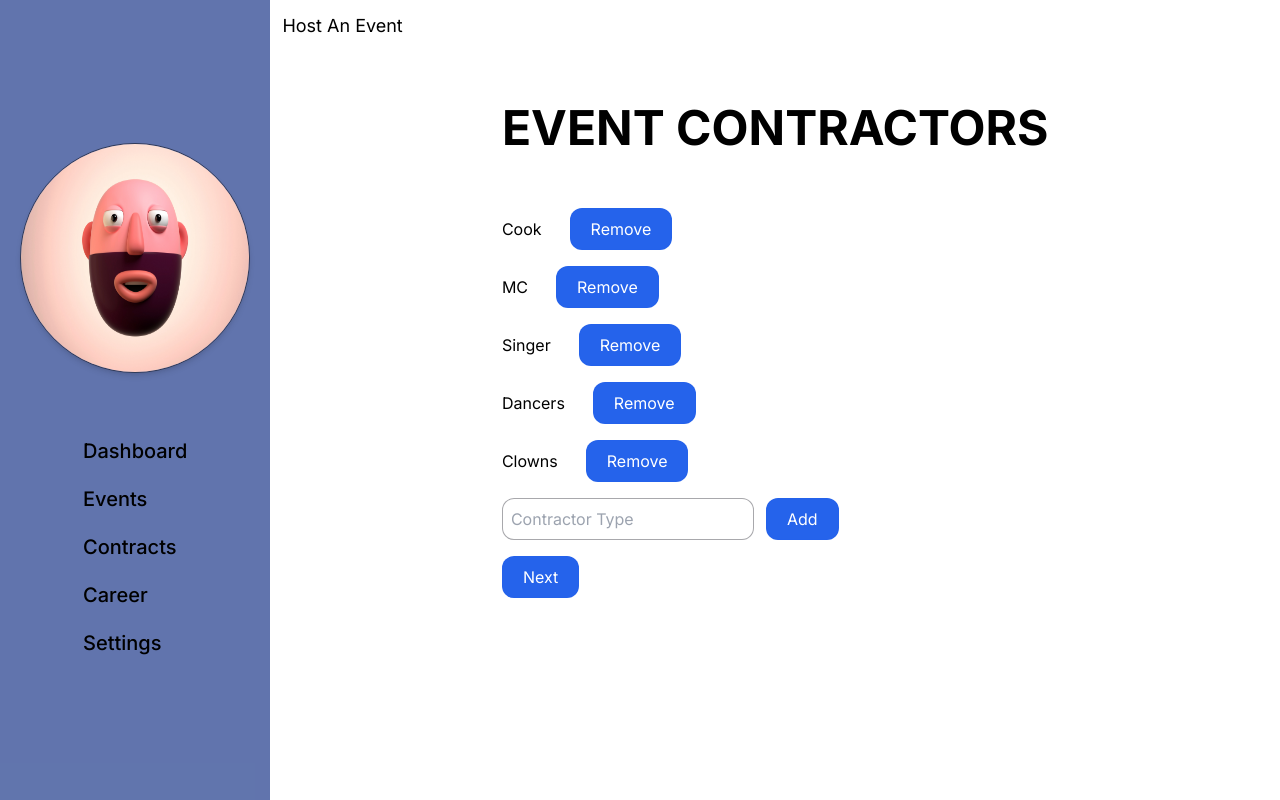
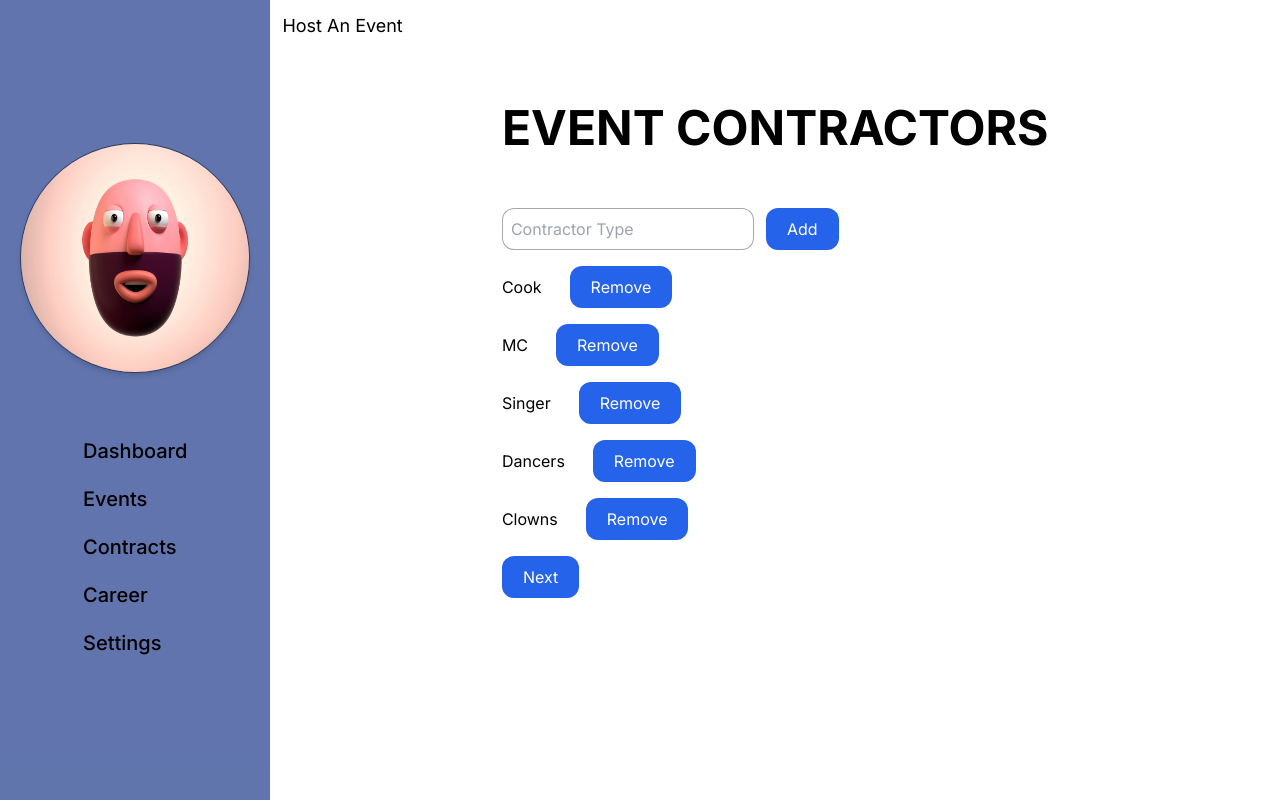
Before and after one commit to mmesomasaint/jointt, a Next.js app: page /dashboard/events/host in a window 1280 px wide. Built offline with nearby package versions, Linux system fonts and the light colour scheme; no server answers.

Commit message:
Fix: Move add input to top

```diff
--- a/app/dashboard/events/host/page.tsx
+++ b/app/dashboard/events/host/page.tsx
@@ -116,14 +116,6 @@ function ChooseContractorTypes({
       <Text size='BOLD' className='text-center mb-10'>
         EVENT CONTRACTORS
       </Text>
-      {contractorTypes.map((type, id) => (
-        <div className='flex justify-start items-center gap-7'>
-          <div>{type}</div>
-          <Button type='button' onClick={() => handleRemove(id)}>
-            Remove
-          </Button>
-        </div>
-      ))}
       <div className='flex justify-start items-start gap-3'>
         <input
           onChange={(e) => setNewContractorType(e.target.value)}
@@ -142,6 +134,14 @@ function ChooseContractorTypes({
           Add
         </Button>
       </div>
+      {contractorTypes.map((type, id) => (
+        <div className='flex justify-start items-center gap-7'>
+          <div>{type}</div>
+          <Button type='button' onClick={() => handleRemove(id)}>
+            Remove
+          </Button>
+        </div>
+      ))}
       <Button
         type='button'
         disabled={validated}
```
